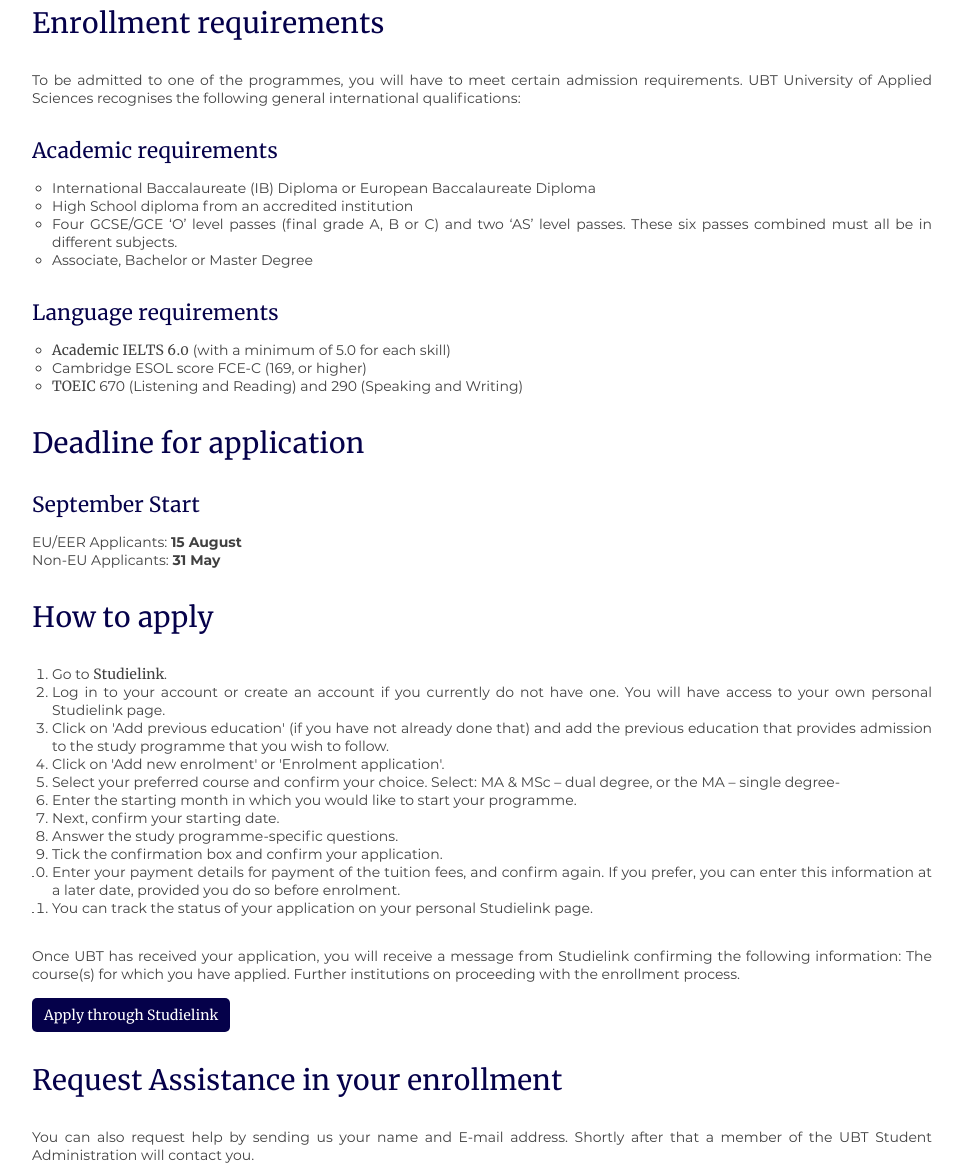
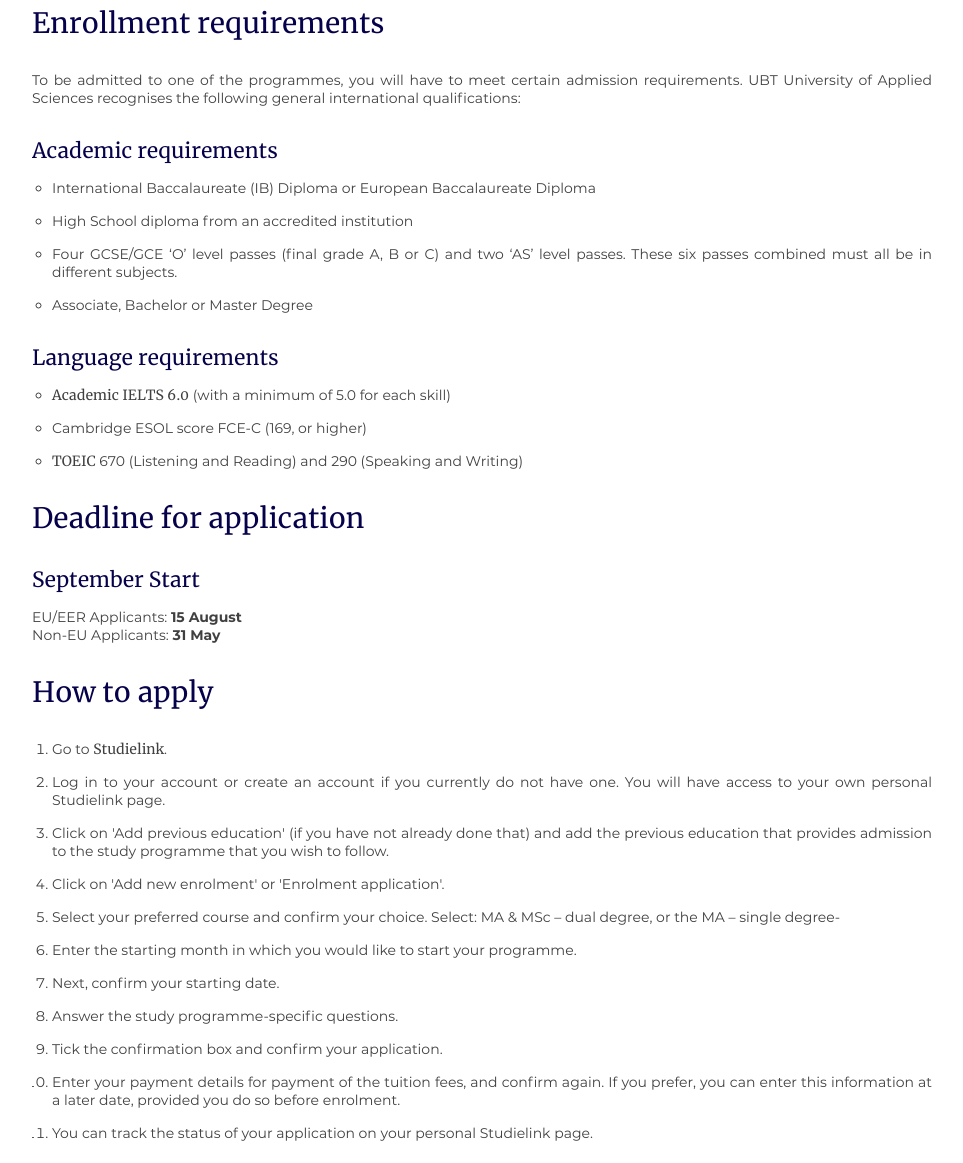
Before and after one commit to lukas-kirchhoff/Professional-Website, a PHP site: page /html/enroll-now.html in a window 1280 px wide. Shown: the part 465-1628 px from the top of the page, without its empty margins (158-1121 px from the left). Run offline with PHP 8.4, Linux system fonts and the light colour scheme.

Commit message:
Update css/main.css

```diff
--- a/css/main.css
+++ b/css/main.css
@@ -431,7 +431,7 @@ select {
 }
 
 /* Enroll-now page */
-.enroll__li {
+.enroll_li {
 	margin-bottom:15px;
 	text-align: justify;
 }
```
